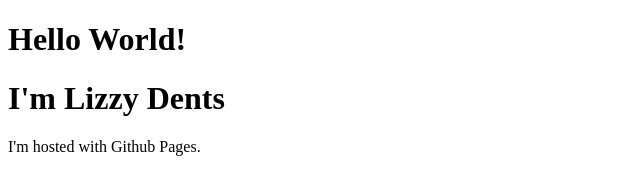
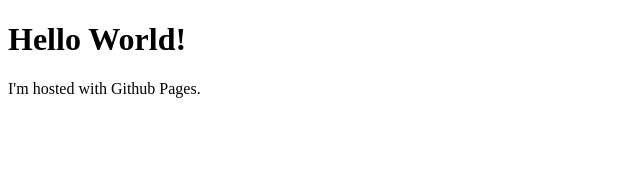
Before and after one commit to Denlikaa/development.github.io, a plain HTML site: page index.html in a window 1280 px wide. Shown: the whole page, without its empty margins (0-640 px from the left). Drawn offline with Linux system fonts and the light colour scheme.

Commit message:
second commit

```diff
--- a/index.html
+++ b/index.html
@@ -7,7 +7,6 @@
   </head>
   <body>
     <h1>Hello World!</h1>
-    <h1>I'm Lizzy Dents</h1>
     <p>I'm hosted with Github Pages.</p>
   </body>
 </html>
```
